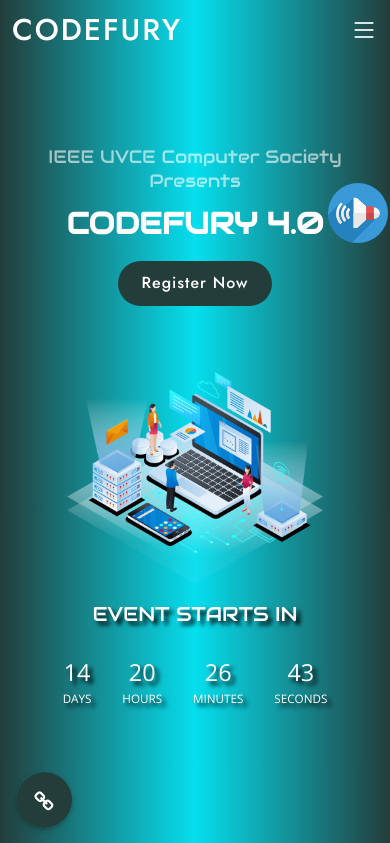
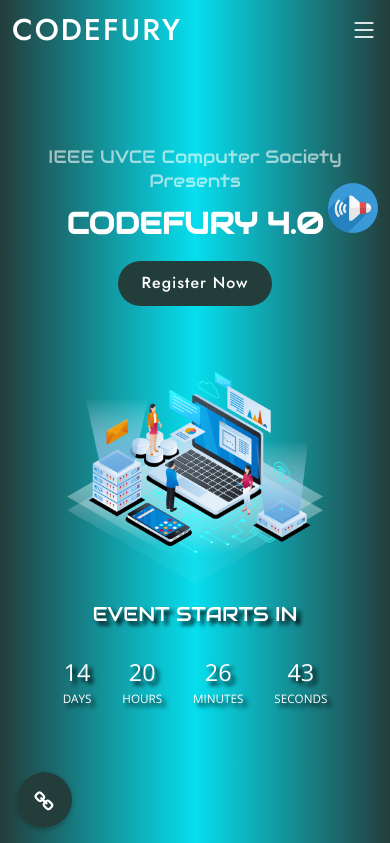
Before and after one commit to Nimitha-jagadeesha/Codefury, a Django app: page / in a window 390 px wide. Shown: the top 843 px of the page. Run offline with Django 3.2, Linux system fonts and the light colour scheme; data that the repository does not hold is empty; some libraries are stand-ins or nearby versions.

Commit message:
Update style.css

```diff
--- a/Codefury_app/static/css/style.css
+++ b/Codefury_app/static/css/style.css
@@ -417,6 +417,15 @@ h6 {
   height: 60px;
   transform: scale(-1, 1);
 }
+@media screen and (max-width:500px)
+  {
+   .toggle img
+    {
+      width:50px;
+      height:50px;
+    }
+  }
+
 .toggle-content {
   display: none;
   width: 100vw;
```
